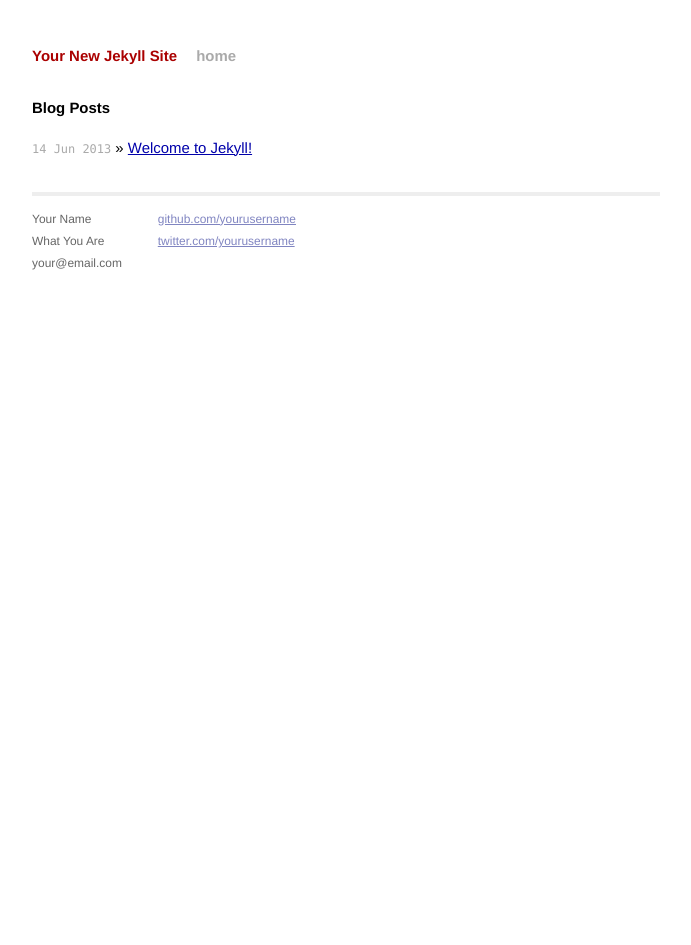
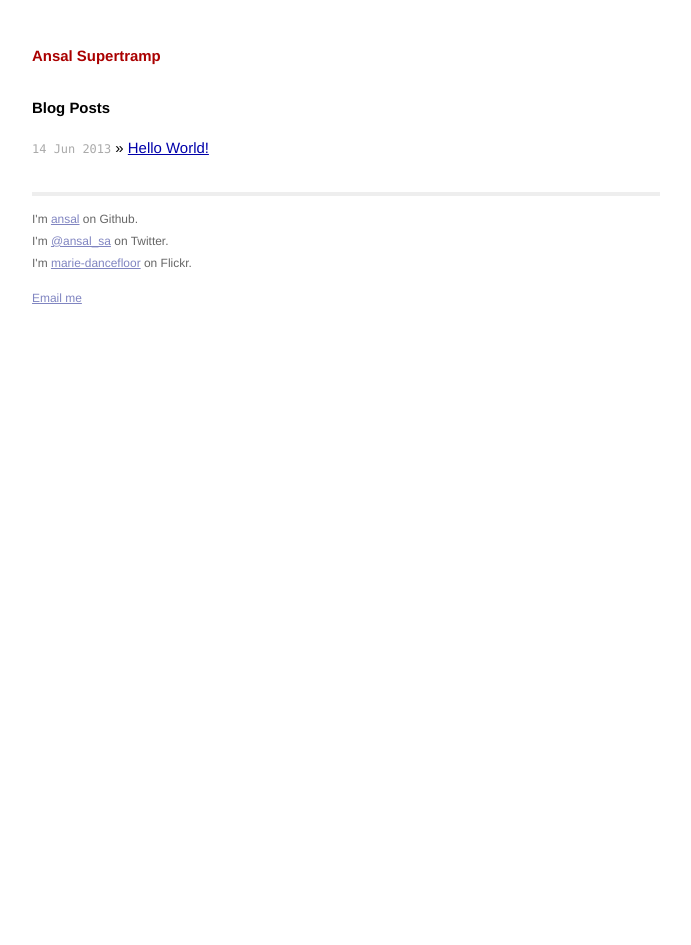
Before and after one commit to ansal/ansals.me, a Jekyll site: the page built from index.html, in a window 1280 px wide. Shown: the whole page, without its empty margins (294-985 px from the left). Built offline with Jekyll 4.4.1, drawn with Linux system fonts in a browser that asks for light colours.

Commit message:
Added a hello world page.

```diff
--- a/_config.yml
+++ b/_config.yml
@@ -1,2 +1,2 @@
-name: Your New Jekyll Site
+name: Ansal Supertramp
 pygments: true
--- a/_layouts/default.html
+++ b/_layouts/default.html
@@ -3,7 +3,7 @@
     <head>
         <meta charset="utf-8">
         <meta http-equiv="X-UA-Compatible" content="IE=edge,chrome=1">
-        <title>{{ page.title }}</title>
+        <title>{{page.title}}</title>
         <meta name="viewport" content="width=device-width">
 
         <!-- syntax highlighting CSS -->
@@ -19,7 +19,6 @@
           <div class="site">
             <div class="header">
               <h1 class="title"><a href="/">{{ site.name }}</a></h1>
-              <a class="extra" href="/">home</a>
             </div>
 
                 {{ content }}
@@ -27,15 +26,12 @@
             <div class="footer">
               <div class="contact">
                 <p>
-                  Your Name<br />
-                  What You Are<br />
-                  your@email.com
+                   I'm <a href="https://github.com/ansal/">ansal</a> on Github.<br />
+                   I'm <a href="https://twitter.com/ansal_sa">@ansal_sa</a> on Twitter.<br />
+                   I'm <a href="http://www.flickr.com/photos/marie-dancefloor/">marie-dancefloor</a> on Flickr.<br />
                 </p>
-              </div>
-              <div class="contact">
                 <p>
-                  <a href="http://github.com/yourusername/">github.com/yourusername</a><br />
-                  <a href="http://twitter.com/yourusername/">twitter.com/yourusername</a><br />
+                  <a href="mailto:ansal141@gmail.com">Email me</a>
                 </p>
               </div>
             </div>
--- a/index.html
+++ b/index.html
@@ -1,6 +1,6 @@
 ---
 layout: default
-title: Your New Jekyll Site
+title: "Ansal Supertramp"
 ---
 
 <div id="home">
```
Also changed, not shown: _posts/2013-06-14-hello-world.markdown (added, +13 -0 lines), _posts/2013-06-14-welcome-to-jekyll.markdown (deleted, +0 -24 lines).
